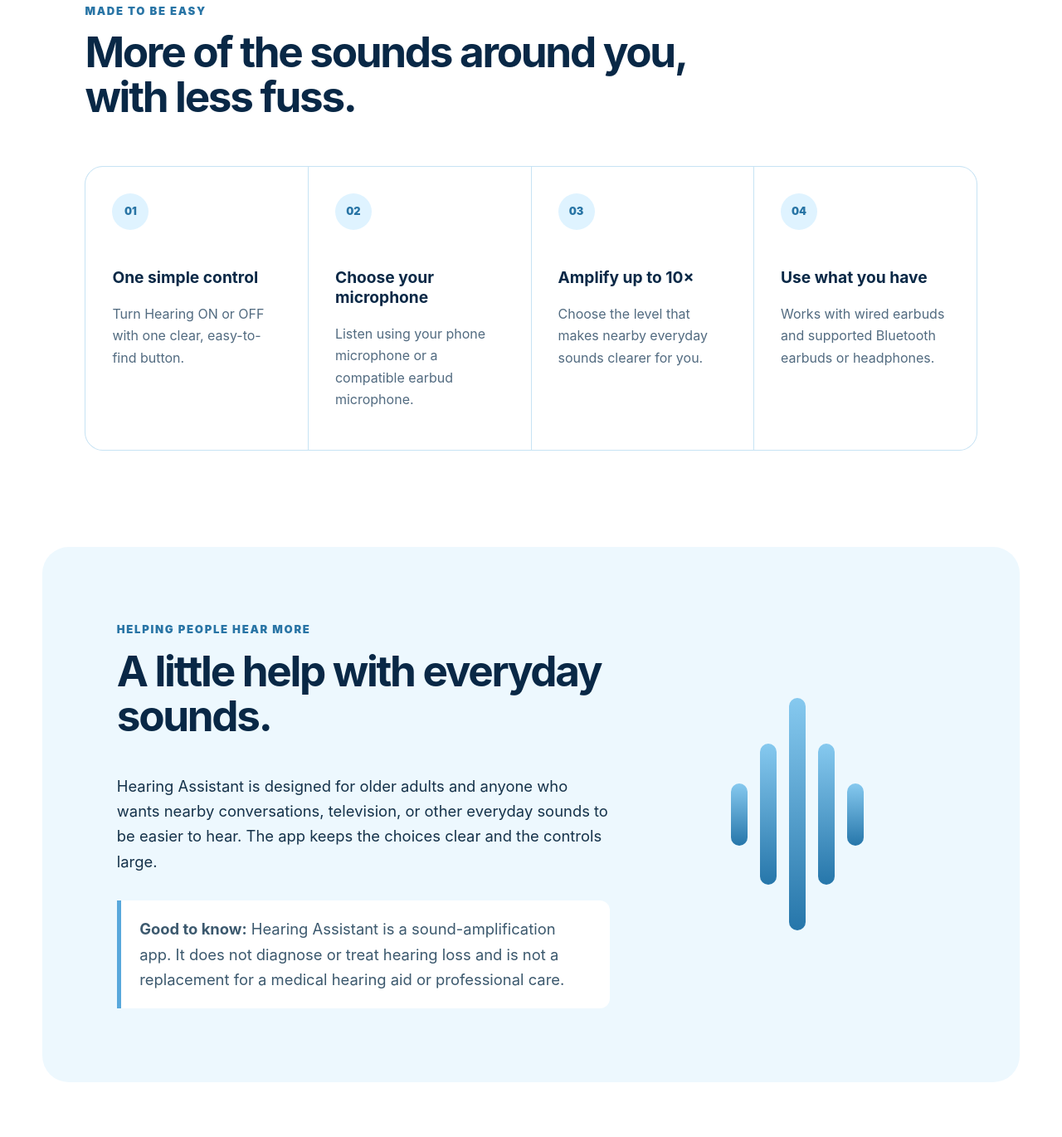
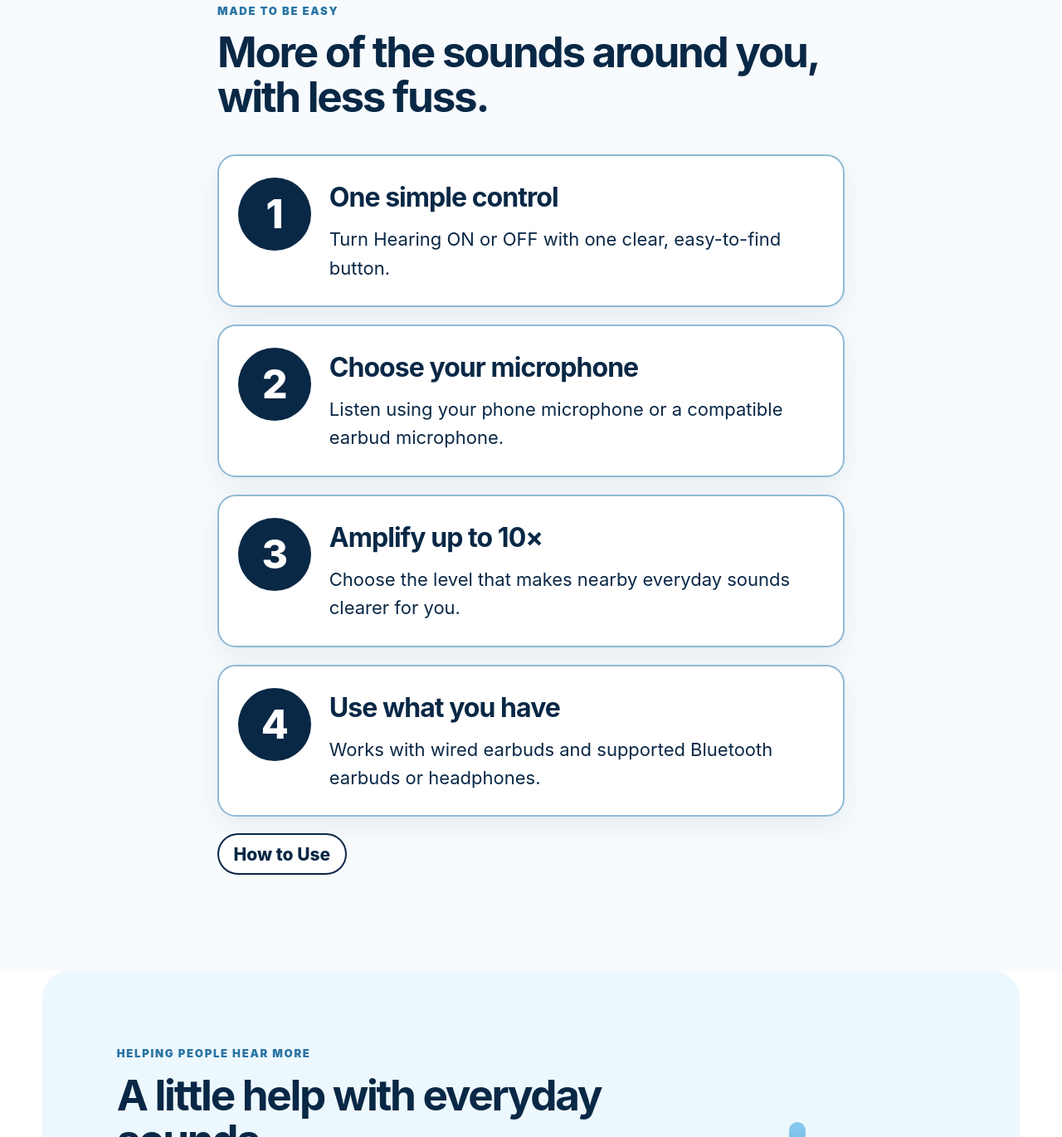
Before and after one commit to nathansridings-cmyk/hearing-assistant, a plain HTML site: page index.html in a window 1280 px wide. Shown: the part 1161-2531 px from the top of the page at 83% size. Drawn offline with Linux system fonts and the light colour scheme.

Commit message:
Restyle the Made to be easy section with How to Use step cards.
Reuse the guide step layout so the homepage points use large numbered badges, readable type, and the same card treatment, and link to the How to Use page.

Co-authored-by: nathansridings-cmyk <nathansridings-cmyk@users.noreply.github.com>

```diff
--- a/index.html
+++ b/index.html
@@ -118,16 +118,45 @@
       </div>
     </section>
 
-    <section class="feature-section" id="how-it-works">
-      <div class="section-heading">
-        <p class="eyebrow">Made to be easy</p>
-        <h2>More of the sounds around you, with less fuss.</h2>
-      </div>
-      <div class="features">
-        <article><span class="number">01</span><h3>One simple control</h3><p>Turn Hearing ON or OFF with one clear, easy-to-find button.</p></article>
-        <article><span class="number">02</span><h3>Choose your microphone</h3><p>Listen using your phone microphone or a compatible earbud microphone.</p></article>
-        <article><span class="number">03</span><h3>Amplify up to 10×</h3><p>Choose the level that makes nearby everyday sounds clearer for you.</p></article>
-        <article><span class="number">04</span><h3>Use what you have</h3><p>Works with wired earbuds and supported Bluetooth earbuds or headphones.</p></article>
+    <section class="feature-section" id="how-it-works" aria-labelledby="easy-title">
+      <div class="guide-wrap">
+        <div class="section-heading">
+          <p class="eyebrow">Made to be easy</p>
+          <h2 id="easy-title">More of the sounds around you, with less fuss.</h2>
+        </div>
+        <ol class="guide-steps">
+          <li>
+            <span class="step-num" aria-hidden="true">1</span>
+            <div class="step-body">
+              <h3>One simple control</h3>
+              <p>Turn Hearing ON or OFF with one clear, easy-to-find button.</p>
+            </div>
+          </li>
+          <li>
+            <span class="step-num" aria-hidden="true">2</span>
+            <div class="step-body">
+              <h3>Choose your microphone</h3>
+              <p>Listen using your phone microphone or a compatible earbud microphone.</p>
+            </div>
+          </li>
+          <li>
+            <span class="step-num" aria-hidden="true">3</span>
+            <div class="step-body">
+              <h3>Amplify up to 10×</h3>
+              <p>Choose the level that makes nearby everyday sounds clearer for you.</p>
+            </div>
+          </li>
+          <li>
+            <span class="step-num" aria-hidden="true">4</span>
+            <div class="step-body">
+              <h3>Use what you have</h3>
+              <p>Works with wired earbuds and supported Bluetooth earbuds or headphones.</p>
+            </div>
+          </li>
+        </ol>
+        <div class="guide-actions">
+          <a class="nav-link" href="how-to-use/">How to Use</a>
+        </div>
       </div>
     </section>
 
--- a/styles.css
+++ b/styles.css
@@ -93,7 +93,7 @@
 .nav-link{display:inline-flex;align-items:center;justify-content:center;min-height:48px;padding:.65rem 1.1rem;border-radius:999px;border:2px solid var(--navy);background:#fff;color:var(--navy);font-weight:800;line-height:1.2;text-decoration:none}
 .nav-link:hover{background:var(--carolina-light)}
 .nav-link[aria-current="page"]{background:var(--carolina-light);border-color:#287eb6}
-.nav-link:focus-visible,.header-link:focus-visible,.guide-page a:focus-visible{outline:3px solid #287eb6;outline-offset:3px}
+.nav-link:focus-visible,.header-link:focus-visible,.guide-page a:focus-visible,.feature-section a:focus-visible{outline:3px solid #287eb6;outline-offset:3px}
 .help-section .primary-button{margin-top:.35rem}
 #disclaimer{scroll-margin-top:1rem}
 
@@ -111,7 +111,7 @@
 .guide-steps{list-style:none;margin:0;padding:0;display:flex;flex-direction:column;gap:1.35rem}
 .guide-steps li{display:grid;grid-template-columns:88px minmax(0,1fr);gap:1.15rem 1.35rem;align-items:start;background:#fff;border:2px solid #8eb9d4;border-radius:22px;padding:1.6rem 1.45rem 1.75rem;box-shadow:0 12px 32px rgba(9,40,70,.07)}
 .step-num{display:grid;place-items:center;width:88px;height:88px;border-radius:50%;background:var(--navy);color:#fff;font-size:48px;font-weight:800;line-height:1}
-.guide-steps h2{font-size:32px;line-height:1.2;letter-spacing:-.03em;color:var(--navy);margin:.3rem 0 .9rem}
+.guide-steps h2,.guide-steps h3{font-size:32px;line-height:1.2;letter-spacing:-.03em;color:var(--navy);margin:.3rem 0 .9rem}
 .guide-steps p{font-size:22px;line-height:1.55;color:var(--navy);margin:0 0 1.05rem}
 .guide-steps p:last-child{margin-bottom:0}
 .guide-steps strong{font-weight:800;color:#06182b}
@@ -126,7 +126,7 @@
 @media(max-width:900px){.guide-page .site-banner{height:140px}}
 @media(max-width:640px){
   .guide-steps li{grid-template-columns:1fr;gap:1rem;padding:1.35rem 1.15rem 1.5rem}
-  .guide-steps h2{margin-top:0;font-size:28px}
+  .guide-steps h2,.guide-steps h3{margin-top:0;font-size:28px}
   .step-num{width:76px;height:76px;font-size:42px}
   .guide-steps p{font-size:21px}
   .help-section .primary-button{width:100%}
@@ -139,3 +139,11 @@
   .header-nav .header-link,.header-nav .nav-link{font-size:1rem;padding:.65rem 1rem}
   .guide-page .nav-link,.guide-page .header-link{font-size:20px}
 }
+
+/* Home "Made to be easy" reuses the How to Use step cards. */
+.feature-section{background:#f7fbfe;padding-left:0;padding-right:0}
+.feature-section .section-heading{max-width:none;margin-bottom:1.75rem}
+.feature-section .nav-link{font-size:21px}
+@media(max-width:640px){
+  .feature-section .nav-link{width:100%}
+}
```
